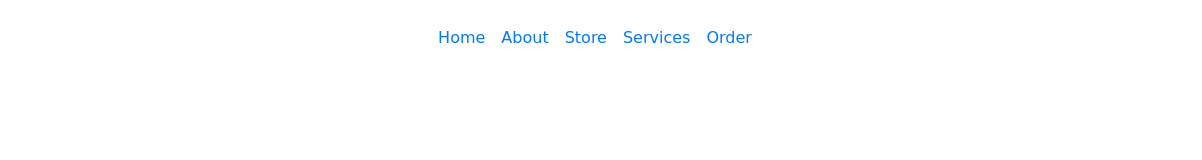
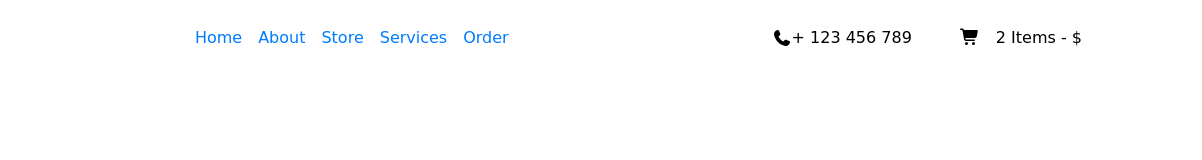
Before and after one commit to alvingomez/grandmas-sweets, a plain HTML site: page index.html in a window 1280 px wide. Shown: the full height of the page, 78-1280 px from the left. Drawn offline with nearby package versions, Linux system fonts and the light colour scheme.

Commit message:
Phone Number and Cart
Phone number with icon and cart with items were setup. No CSS styles yet

```diff
--- a/index.html
+++ b/index.html
@@ -55,6 +55,7 @@
               <i class="fas fa-bars"></i>
            </span>
          </button>
+         <!--navbar links-->
          <div class="collapse navbar-collapse" id="myNavbar">
            <ul class="navbar-nav text-capitalize mx-auto">
              <li class="nav-item active">
@@ -73,6 +74,27 @@
               <a href="#cakes" class="nav-link">order</a>
              </li>
            </ul>
+        <!--Parent container holding the single info-->
+          <div class="nav-info-items d-none d-lg-flex">
+            <!--phone  info-->
+            <div class="nav-info  align-items-center d-flex justify-content-betwwen mx-lg-5">
+              <span class="info-icon mx-lg-3"></span>
+              <i class="fas fa-phone"></i>
+              <p class="mb-0">+ 123 456 789</p>
+            <!--cart info-->
+            <div id="cart-info" class="nav-info align-items-center cart-info d-flex justify-content-between mx-lg-5">
+              <span class="cart-info_icon mr-lg-3">
+                <i class="fas fa-shopping-cart"></i>
+              </span>
+                <p class="mb-0 text-capitalize">
+                  <span id="item-count">2</span>
+                  items - $
+                  <span class="item-total"></span>
+                </p>
+              </span>
+            </div>
+            </div>
+          </div>
          </div>
       </nav>
     </header>
```
